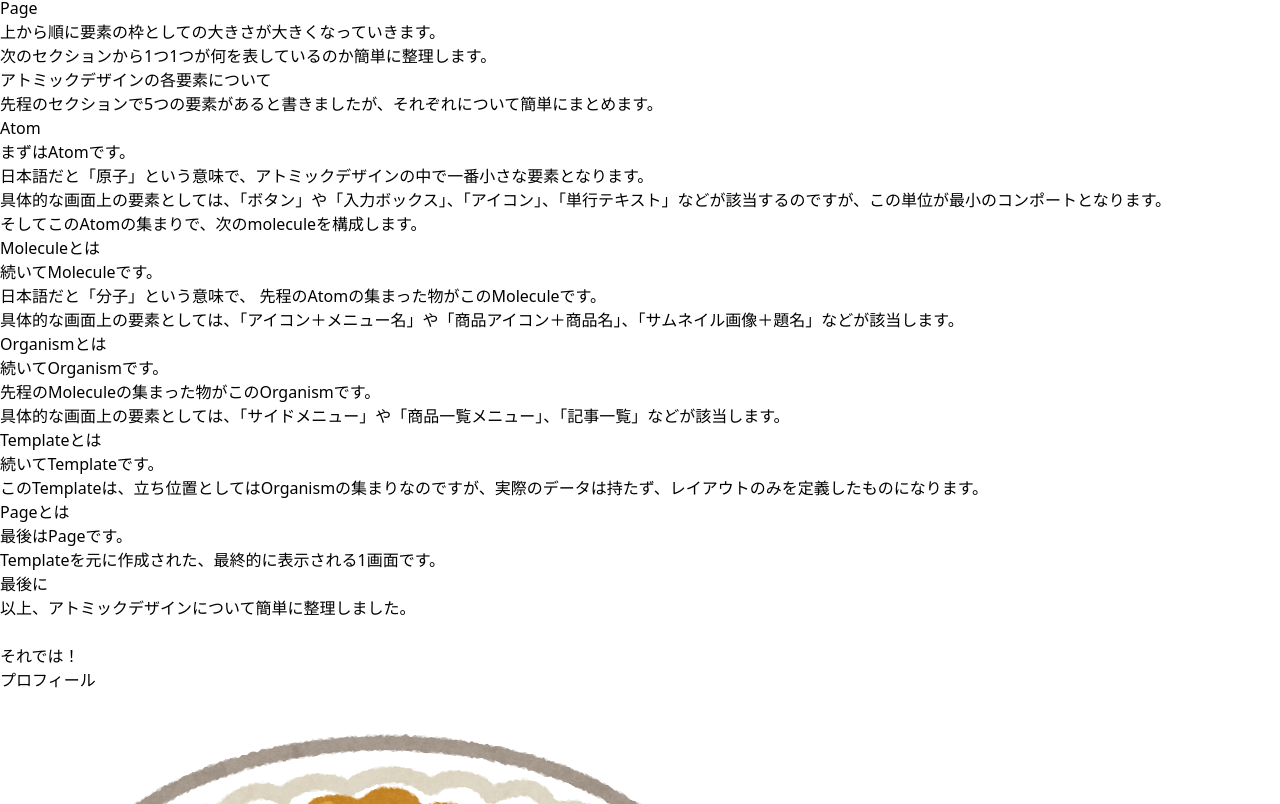
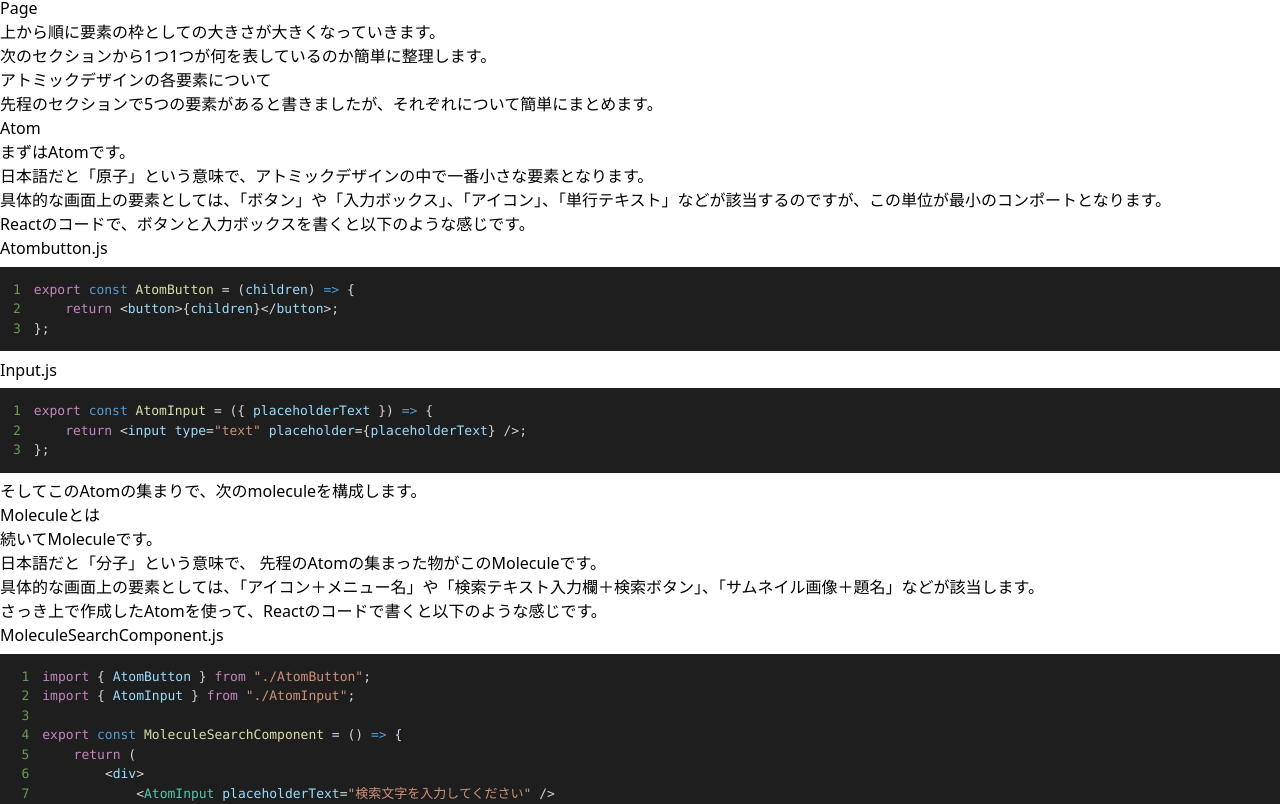
Before and after one commit to nattomatofu/blog, a Next.js app: page /posts/atomic-design in a window 1280 px wide. Shown: the part 436-1240 px from the top of the page. Built offline with nearby package versions, Linux system fonts and the light colour scheme.

Commit message:
アトミックデザインの記事を追記。コードブロックのコンポーネントを修正

```diff
--- a/src/components/CodeBlock.js
+++ b/src/components/CodeBlock.js
@@ -1,15 +1,22 @@
 import { Prism as SyntaxHighlighter } from "react-syntax-highlighter";
 import { vscDarkPlus } from "react-syntax-highlighter/dist/cjs/styles/prism";
 
-function CodeBlock({ children }) {
+function CodeBlock({ children, language, filename, isLineNum }) {
     return (
-        <SyntaxHighlighter
-            language="shell"
-            style={vscDarkPlus}
-            showLineNumbers={false}
-        >
-            {children}
-        </SyntaxHighlighter>
+        <div>
+            {filename && (
+                <div className="-mb-2 mt-2 bg-neutral-600 p-1 text-sm text-slate-200">
+                    {filename}
+                </div>
+            )}
+            <SyntaxHighlighter
+                language={language}
+                style={vscDarkPlus}
+                showLineNumbers={isLineNum}
+            >
+                {children}
+            </SyntaxHighlighter>
+        </div>
     );
 }
 
--- a/src/pages/posts/atomic-design.js
+++ b/src/pages/posts/atomic-design.js
@@ -91,6 +91,25 @@ const DockerImage = () => {
                                 <br />
                                 具体的な画面上の要素としては、「ボタン」や「入力ボックス」、「アイコン」、「単行テキスト」などが該当するのですが、この単位が最小のコンポートとなります。
                                 <br />
+                                Reactのコードで、ボタンと入力ボックスを書くと以下のような感じです。
+                                <CodeBlock
+                                    language="javascript"
+                                    filename="Atombutton.js"
+                                    isLineNum="true"
+                                >
+                                    {`export const AtomButton = (children) => {
+    return <button>{children}</button>;
+};`}
+                                </CodeBlock>
+                                <CodeBlock
+                                    language="javascript"
+                                    filename="Input.js"
+                                    isLineNum="true"
+                                >
+                                    {`export const AtomInput = ({ placeholderText }) => {
+    return <input type="text" placeholder={placeholderText} />;
+};`}
+                                </CodeBlock>
                                 そしてこのAtomの集まりで、次のmoleculeを構成します。
                             </MediumParagraph>
                             <MediumHeading>Moleculeとは</MediumHeading>
@@ -100,7 +119,26 @@ const DockerImage = () => {
                                 日本語だと「分子」という意味で、
                                 先程のAtomの集まった物がこのMoleculeです。
                                 <br />
-                                具体的な画面上の要素としては、「アイコン＋メニュー名」や「商品アイコン＋商品名」、「サムネイル画像＋題名」などが該当します。
+                                具体的な画面上の要素としては、「アイコン＋メニュー名」や「検索テキスト入力欄＋検索ボタン」、「サムネイル画像＋題名」などが該当します。
+                                <br />
+                                さっき上で作成したAtomを使って、Reactのコードで書くと以下のような感じです。
+                                <CodeBlock
+                                    language="javascript"
+                                    filename="MoleculeSearchComponent.js"
+                                    isLineNum="true"
+                                >
+                                    {`import { AtomButton } from "./AtomButton";
+import { AtomInput } from "./AtomInput";
+
+export const MoleculeSearchComponent = () => {
+    return (
+        <div>
+            <AtomInput placeholderText="検索文字を入力してください" />
+            <AtomButton>検索</AtomButton>
+        </div>
+    );
+};`}
+                                </CodeBlock>
                             </MediumParagraph>
                             <MediumHeading>Organismとは</MediumHeading>
                             <MediumParagraph>
```
Also changed, not shown: 1 other file (tests, documents, lock files or other folders).
